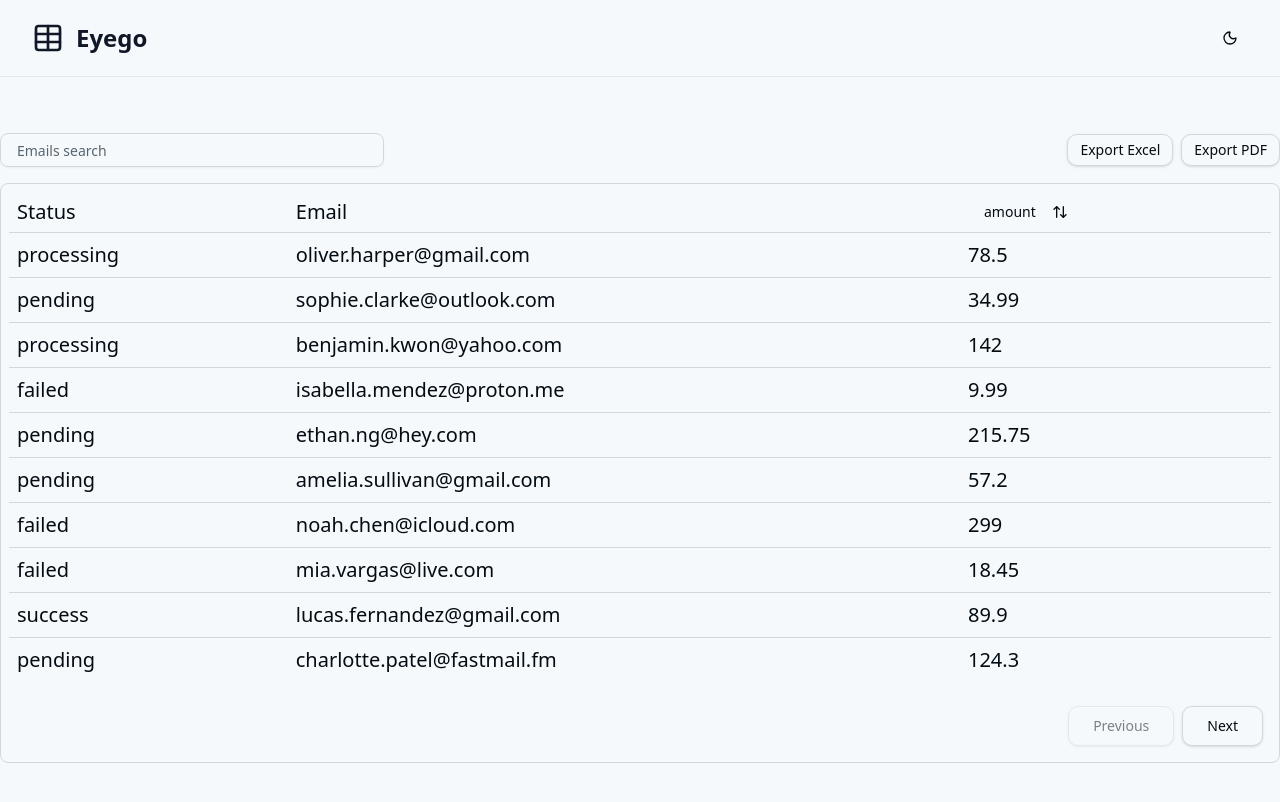
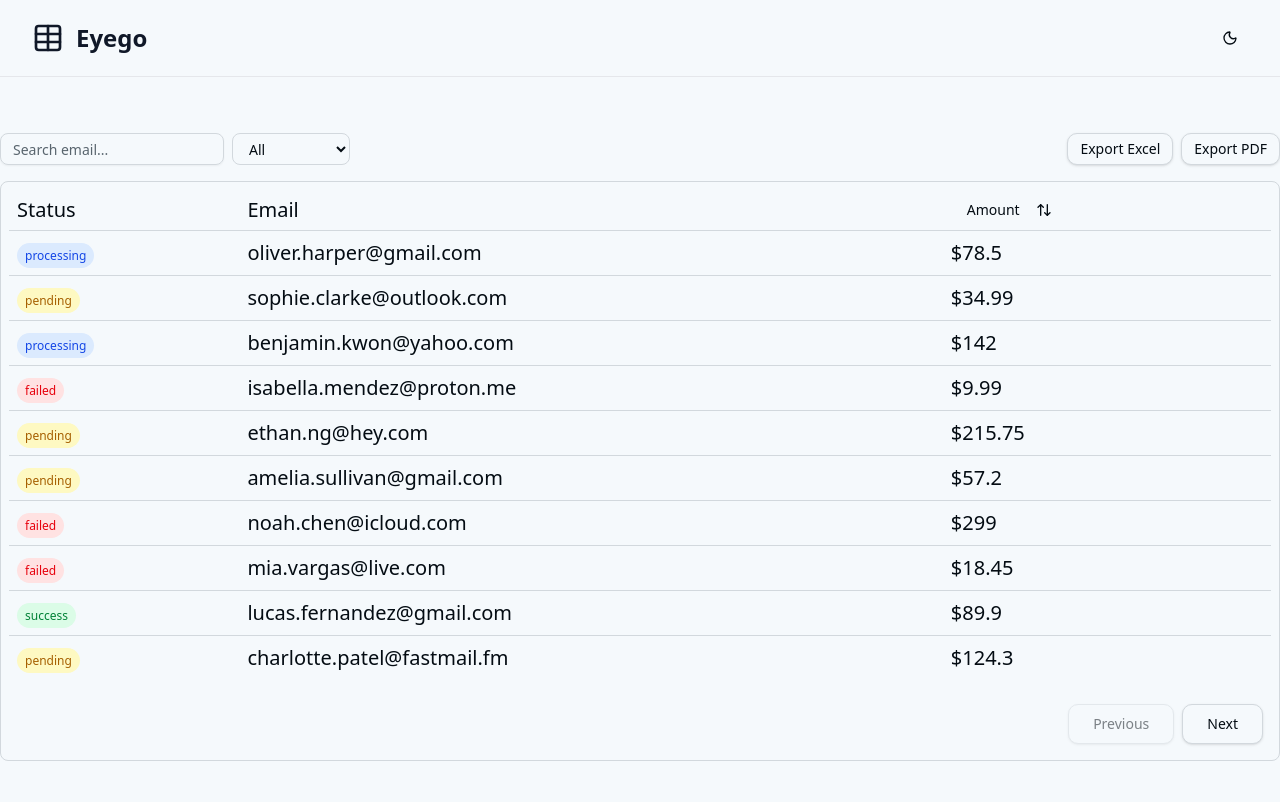
Before and after one commit to seifbasel/eyego-dashboard, a Next.js app: page /data-table in a window 1280 px wide. Built offline with nearby package versions, Linux system fonts and the light colour scheme.

Commit message:
feat: add filtering using status in data table,improve minor styles in dashboard and login.

```diff
--- a/app/dashboard/page.tsx
+++ b/app/dashboard/page.tsx
@@ -24,7 +24,7 @@ export default function Dashboard() {
 
       <div className="grid grid-cols-1 md:grid-cols-2 gap-6">
         <div>
-          <h3 className="text-sm text-accent mb-4">Revenue Overview</h3>
+          <h3 className="text-sm md:text-xl text-accent mb-4">Revenue Overview</h3>
           <RevenueChart />
         </div>
 
--- a/app/data-table/columns.tsx
+++ b/app/data-table/columns.tsx
@@ -5,10 +5,25 @@ import { Payment } from "@/types/payment";
 import { ColumnDef } from "@tanstack/react-table";
 import { ArrowUpDown } from "lucide-react";
 
+const statusColors: Record<string, string> = {
+  success:    "bg-green-100 text-green-700",
+  pending:    "bg-yellow-100 text-yellow-700",
+  processing: "bg-blue-100 text-blue-700",
+  failed:     "bg-red-100 text-red-600",
+};
+
 export const columns: ColumnDef<Payment>[] = [
   {
     accessorKey: "status",
     header: "Status",
+    cell: ({ row }) => {
+      const status = row.getValue("status") as string;
+      return (
+        <span className={`px-2 py-1 rounded-full text-xs font-medium ${statusColors[status]}`}>
+          {status}
+        </span>
+      );
+    },
   },
   {
     accessorKey: "email",
@@ -16,16 +31,15 @@ export const columns: ColumnDef<Payment>[] = [
   },
   {
     accessorKey: "amount",
-    header: ({ column }) => {
-      return (
+    header: ({ column }) => (
       <Button
         variant="ghost"
         onClick={() => column.toggleSorting(column.getIsSorted() === "asc")}
       >
-          amount
+        Amount
         <ArrowUpDown className="ml-2 h-4 w-4" />
       </Button>
-      );
-    },
+    ),
+    cell: ({ row }) => `$${row.getValue("amount")}`,
   },
 ];
--- a/app/data-table/data-table.tsx
+++ b/app/data-table/data-table.tsx
@@ -24,6 +24,8 @@ import {
 import { Button } from "@/components/ui/button";
 import { Input } from "@/components/ui/input";
 
+const STATUS_OPTIONS = ["all", "success", "pending", "processing", "failed"];
+
 interface DataTableProps<TData, TValue> {
   columns: ColumnDef<TData, TValue>[];
   data: TData[];
@@ -34,9 +36,7 @@ export function DataTable<TData, TValue>({
   data,
 }: DataTableProps<TData, TValue>) {
   const [sorting, setSorting] = React.useState<SortingState>([]);
-  const [columnFilters, setColumnFilters] = React.useState<ColumnFiltersState>(
-    [],
-  );
+  const [columnFilters, setColumnFilters] = React.useState<ColumnFiltersState>([]);
 
   const table = useReactTable({
     data,
@@ -54,8 +54,7 @@ export function DataTable<TData, TValue>({
 
   const exportExcel = async () => {
     const XLSX = await import("xlsx");
-    const exportData = filteredRows.map((row) => row.original);
-    const ws = XLSX.utils.json_to_sheet(exportData);
+    const ws = XLSX.utils.json_to_sheet(filteredRows.map((r) => r.original));
     const wb = XLSX.utils.book_new();
     XLSX.utils.book_append_sheet(wb, ws, "Payments");
     XLSX.writeFile(wb, "payments.xlsx");
@@ -64,10 +63,8 @@ export function DataTable<TData, TValue>({
   const exportPDF = async () => {
     const { default: jsPDF } = await import("jspdf");
     const { default: autoTable } = await import("jspdf-autotable");
-
     const doc = new jsPDF();
     doc.text("Payments Table", 14, 16);
-
     autoTable(doc, {
       startY: 24,
       head: [["ID", "Email", "Amount", "Status"]],
@@ -78,32 +75,44 @@ export function DataTable<TData, TValue>({
       styles: { fontSize: 9 },
       headStyles: { fillColor: [0, 102, 255] },
     });
-
     doc.save("payments.pdf");
   };
 
   return (
     <div>
-      <div className="flex items-center justify-between py-4 gap-3">
-        <Input
-          placeholder="Emails search"
-          value={(table.getColumn("email")?.getFilterValue() as string) ?? ""}
-          onChange={(e) =>
-            table.getColumn("email")?.setFilterValue(e.target.value)
-          }
-          className="p-4 w-40 h-8 md:max-w-sm md:w-full"
-        />
+      {/* Toolbar */}
+      <div className="flex flex-wrap items-center justify-between py-4 gap-3">
+        <div className="flex gap-2 flex-wrap">
+          <Input
+            placeholder="Search email..."
+            value={(table.getColumn("email")?.getFilterValue() as string) ?? ""}
+            onChange={(e) => table.getColumn("email")?.setFilterValue(e.target.value)}
+            className="h-8 w-40 md:w-56"
+          />
+
+          <select
+            className="h-8 rounded-md border border-input bg-background px-3 text-sm"
+            value={(table.getColumn("status")?.getFilterValue() as string) ?? "all"}
+            onChange={(e) => {
+              const val = e.target.value;
+              table.getColumn("status")?.setFilterValue(val === "all" ? "" : val);
+            }}
+          >
+            {STATUS_OPTIONS.map((s) => (
+              <option key={s} value={s}>
+                {s.charAt(0).toUpperCase() + s.slice(1)}
+              </option>
+            ))}
+          </select>
+        </div>
 
         <div className="flex gap-2">
-          <Button variant="outline" size="sm" onClick={exportExcel}>
-            Export Excel
-          </Button>
-          <Button variant="outline" size="sm" onClick={exportPDF}>
-            Export PDF
-          </Button>
+          <Button variant="outline" size="sm" onClick={exportExcel}>Export Excel</Button>
+          <Button variant="outline" size="sm" onClick={exportPDF}>Export PDF</Button>
         </div>
       </div>
 
+      {/* Table */}
       <div className="overflow-hidden rounded-md border">
         <Table>
           <TableHeader>
@@ -111,12 +120,7 @@ export function DataTable<TData, TValue>({
               <TableRow key={headerGroup.id}>
                 {headerGroup.headers.map((header) => (
                   <TableHead key={header.id}>
-                    {header.isPlaceholder
-                      ? null
-                      : flexRender(
-                          header.column.columnDef.header,
-                          header.getContext(),
-                        )}
+                    {header.isPlaceholder ? null : flexRender(header.column.columnDef.header, header.getContext())}
                   </TableHead>
                 ))}
               </TableRow>
@@ -125,27 +129,17 @@ export function DataTable<TData, TValue>({
           <TableBody>
             {table.getRowModel().rows?.length ? (
               table.getRowModel().rows.map((row) => (
-                <TableRow
-                  key={row.id}
-                  className="hover:bg-card p-2 rounded-2xl"
-                  data-state={row.getIsSelected() && "selected"}
-                >
+                <TableRow key={row.id} className="hover:bg-card" data-state={row.getIsSelected() && "selected"}>
                   {row.getVisibleCells().map((cell) => (
                     <TableCell key={cell.id}>
-                      {flexRender(
-                        cell.column.columnDef.cell,
-                        cell.getContext(),
-                      )}
+                      {flexRender(cell.column.columnDef.cell, cell.getContext())}
                     </TableCell>
                   ))}
                 </TableRow>
               ))
             ) : (
               <TableRow>
-                <TableCell
-                  colSpan={columns.length}
-                  className="h-24 text-center"
-                >
+                <TableCell colSpan={columns.length} className="h-24 text-center">
                   No results.
                 </TableCell>
               </TableRow>
@@ -154,20 +148,10 @@ export function DataTable<TData, TValue>({
         </Table>
 
         <div className="flex items-center justify-end space-x-2 p-4">
-          <Button
-            variant="outline"
-            size="lg"
-            onClick={() => table.previousPage()}
-            disabled={!table.getCanPreviousPage()}
-          >
+          <Button variant="outline" size="lg" onClick={() => table.previousPage()} disabled={!table.getCanPreviousPage()}>
             Previous
           </Button>
-          <Button
-            variant="outline"
-            size="lg"
-            onClick={() => table.nextPage()}
-            disabled={!table.getCanNextPage()}
-          >
+          <Button variant="outline" size="lg" onClick={() => table.nextPage()} disabled={!table.getCanNextPage()}>
             Next
           </Button>
         </div>
--- a/app/login/page.tsx
+++ b/app/login/page.tsx
@@ -34,13 +34,10 @@ export default function LoginPage() {
       <div className="w-full max-w-7xl flex flex-col lg:flex-row items-center gap-12 lg:gap-20">
         <div className="w-full lg:w-1/2 flex items-center justify-center order-1 lg:order-2">
           <div className="w-full">
-            <Image
+            <img
               src="/design-stats-animate.svg"
               alt="Business illustration"
-              width={800}
-              height={800}
-              className="w-full h-40 md:h-auto scale-120 md:scale-125"
-              priority
+              className="w-full h-40 md:h-auto"
             />
           </div>
         </div>
```
Lines whose indentation alone changed are shown as unchanged.
